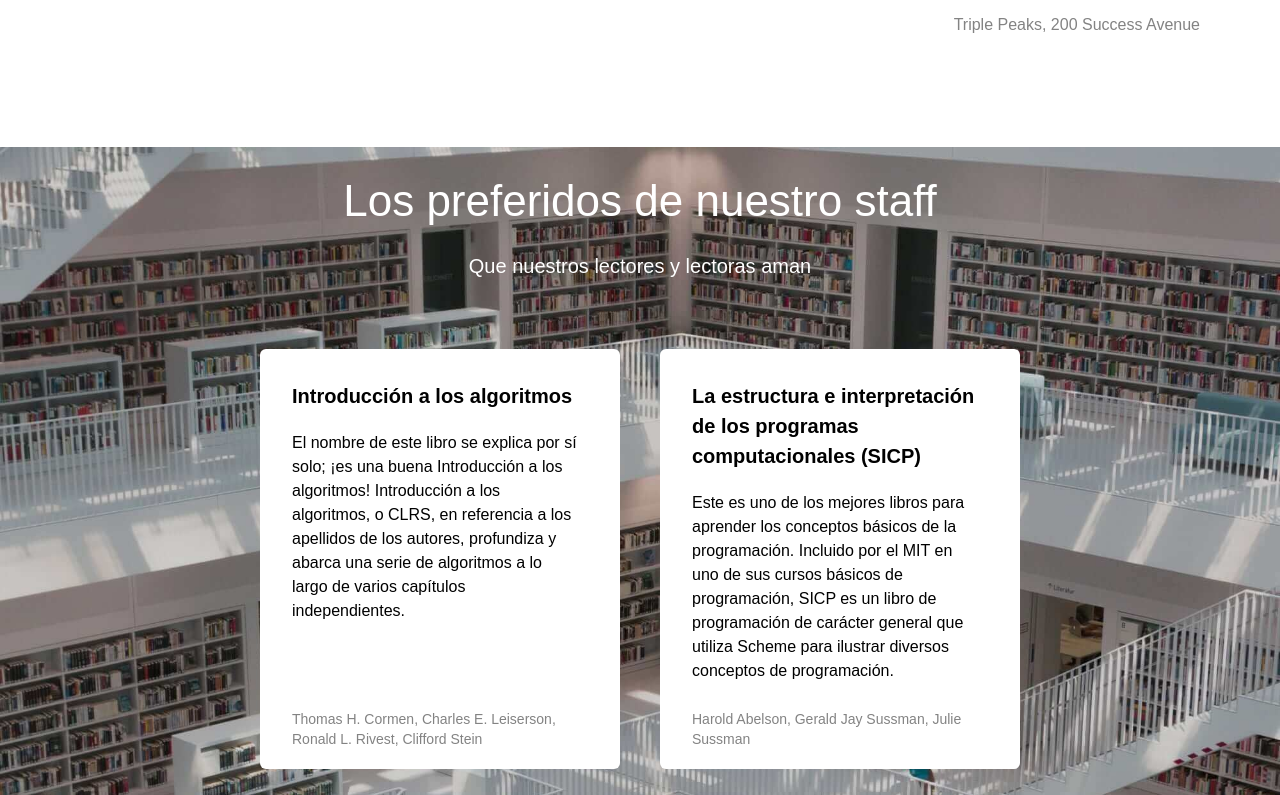
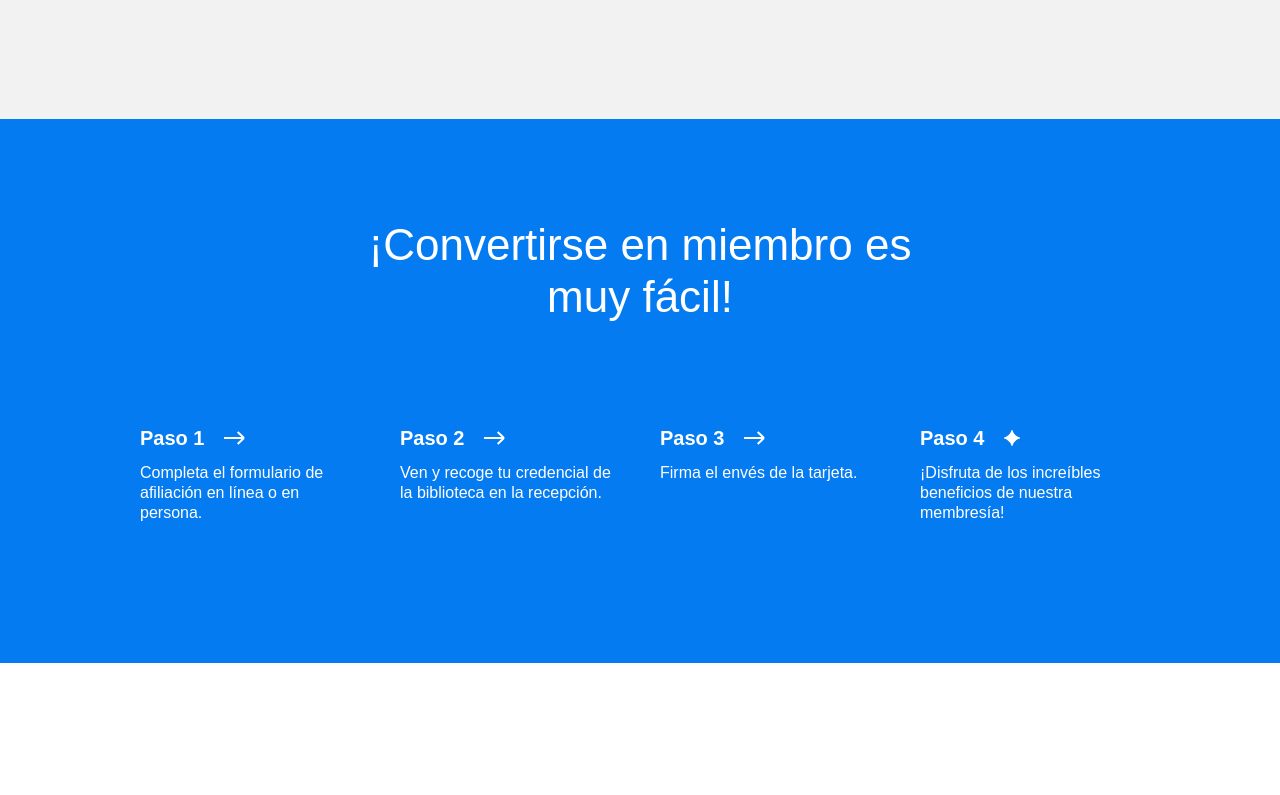
Before and after one commit to ivan-g-h/web_project_library_es, a plain HTML site: page index.html in a window 1280 px wide. Shown: the part 725-1520 px from the top of the page. After the commit the page ends 1388 px from the top, so only its background shows below. Drawn offline with Linux system fonts and the light colour scheme.

Commit message:
membership done

```diff
--- a/index.html
+++ b/index.html
@@ -11,7 +11,7 @@
 
   <body>
     <div class="page">
-      <header class="header">
+      <!-- <header class="header">
         <nav class="nav">
           <img
             src="./images/logo.svg"
@@ -56,9 +56,9 @@
         <div class="header__footer">
           <p class="header__address">Triple Peaks, 200 Success Avenue</p>
         </div>
-      </header>
+      </header> -->
 
-      <main class="content">
+      <!-- <main class="content">
         <section id="staff" class="staff">
           <h2 class="staff__title">Los preferidos de nuestro staff</h2>
           <p class="staff__subtitle">Que nuestros lectores y lectoras aman</p>
@@ -136,7 +136,7 @@
               </div>
             </li>
           </ul>
-        </section>
+        </section> -->
 
         <section class="events" id="events">
           <div class="events__content">
@@ -223,6 +223,7 @@
             </div>
           </div>
         </section>
+
         <section class="membership">
           <h2 class="membership__title">
             ¡Convertirse en miembro es muy fácil!
@@ -280,6 +281,7 @@
             </li>
           </ul>
         </section>
+
       </main>
     </div>
   </body>
--- a/styles/style.css
+++ b/styles/style.css
@@ -298,47 +298,51 @@ ul {
   margin: 0;
 }
 
+.membership * {
+}
+
 .membership {
-  /* padding: 100px 0 140px; */
-  /* background-color: #057bf2; */
-  /* color: #ffffff; */
+  padding: 100px 0 140px;
+  background-color: #057bf2;
+  color: #ffffff;
 }
 
 .membership__title {
-  /* max-width: 574px; */
-  /* margin: 0 auto; */
-  /* text-align: center; */
-  /* font-size: 44px; */
-  /* font-weight: 500; */
-  /* line-height: 52px; */
+  max-width: 574px;
+  margin: 0 auto;
+  text-align: center;
+  font-size: 44px;
+  font-weight: 500;
+  line-height: 52px;
 }
 
 .membership__steps {
-  /* list-style-type: none; */
-  /* padding: 0; */
-  /* margin: 100px 0 0; */
-  /* Agrega estilos */
+  list-style-type: none;
+  padding: 0;
+  margin: 100px 0 0;
+  display: flex;
+  gap: 40px;
+  justify-content: center;
 }
 
 .step {
-  /* Agrega estilos */
-}
+  flex-basis: 220px;
 
 .step__title {
-  /* margin: 0; */
-  /* font-size: 20px; */
-  /* line-height: 30px; */
-  /* font-weight: 700; */
-  /* display: flex; */
-  /* align-items: center; */
+  margin: 0;
+  font-size: 20px;
+  line-height: 30px;
+  font-weight: 700;
+  display: flex;
+  align-items: center;
 }
 
 .step__icon {
-  /* margin-left: 20px; */
+  margin-left: 20px;
 }
 
 .step__description {
-  /* margin: 10px 0 0; */
+  margin: 10px 0 0;
 }
 
 .footer {
```
